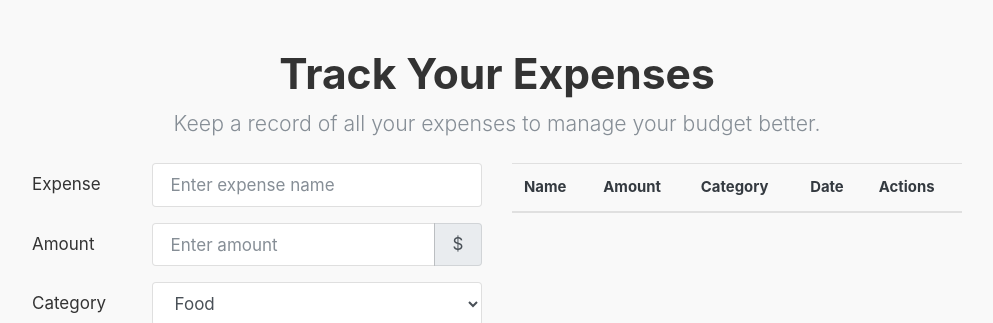
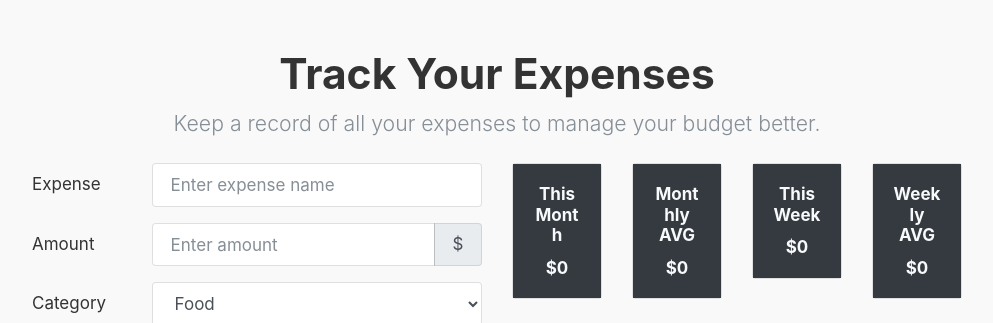
Before and after one commit to Alfredomg7/ExpensesTrackerSPA, a Flask app: page / in a window 1280 px wide. Shown: the part 58-381 px from the top of the page, without its empty margins (143-1136 px from the left). Run offline with Flask 3, Linux system fonts and the light colour scheme; lists and menus that the app fills with data are empty; some libraries are stand-ins or nearby versions.

Commit message:
Implement Expenses Summary section with 4 cards: Spent this month, Average montly spent, Spent this week and Average weekly spent.

```diff
--- a/app/static/js/app.js
+++ b/app/static/js/app.js
@@ -37,7 +37,21 @@ document.addEventListener('DOMContentLoaded', () => {
         const expenses = await fetchExpenses();
         expensesTableBody.innerHTML = '';
 
+        let monthTotal = 0;
+        let weekTotal = 0;
+        let totalMonths = 0;
+        let totalWeeks = 0;
+        const currentDate = new Date();
         expenses.forEach(expense => {
+            const expenseDate = new Date(expense.date);
+            monthTotal += parseFloat(expense.amount);
+            totalMonths++;
+
+            if (getWeekNumber(expenseDate) === getWeekNumber(currentDate)) {
+                weekTotal += parseFloat(expense.amount);
+                totalWeeks++;
+            }
+
             const row = document.createElement('tr');
             row.innerHTML = `
                 <td>${expense.name}</td>
@@ -67,6 +81,11 @@ document.addEventListener('DOMContentLoaded', () => {
                 populateEditForm(expense);
             });
         });
+
+        document.getElementById('month-total-expense').innerText = formatCurrency(monthTotal);
+        document.getElementById('monthly-avg-expense').innerText = formatCurrency(monthTotal / totalMonths);
+        document.getElementById('week-total-expense').innerText = formatCurrency(weekTotal);
+        document.getElementById('weekly-avg-expense').innerText = formatCurrency(weekTotal / totalWeeks);
     };
 
     function populateEditForm(expense) {
@@ -78,5 +97,11 @@ document.addEventListener('DOMContentLoaded', () => {
         expenseFormSubmit.textContent = 'Save Changes';
     }
 
+    function getWeekNumber(date) {
+        const onejan = new Date(date.getFullYear(), 0, 1);
+        const millisecsInDay = 86400000;
+        return Math.ceil(((date - onejan) / millisecsInDay + onejan.getDay() + 1) / 7);
+    }
+
     loadExpenses();
 });
--- a/app/templates/index.html
+++ b/app/templates/index.html
@@ -61,6 +61,41 @@
                 </form>
             </div>
             <div class="col-12 col-lg-6 mt-4 mt-lg-0">
+                <!-- Expenses Summary -->
+                <div class="row">
+                    <div class="col-md-3 mb-4">
+                        <div class="card">
+                            <div class="card-body text-center bg-dark text-light">
+                                <h6 class="card-title">This Month</h6>
+                                <h6 class="card-text" id="month-total-expense">$0</5>
+                            </div>
+                        </div>
+                    </div>
+                    <div class="col-md-3 mb-4">
+                        <div class="card">
+                            <div class="card-body text-center bg-dark text-light">
+                                <h6 class="card-title">Monthly AVG</h6>
+                                <h6 class="card-text" id="monthly-avg-expense">$0</h6>
+                            </div>
+                        </div>
+                    </div>
+                    <div class="col-md-3 mb-4">
+                        <div class="card">
+                            <div class="card-body text-center bg-dark text-light">
+                                <h6 class="card-title">This Week</h6>
+                                <h6 class="card-text" id="week-total-expense">$0</h6>
+                            </div>
+                        </div>
+                    </div>
+                    <div class="col-md-3 mb-4">
+                        <div class="card">
+                            <div class="card-body text-center bg-dark text-light">
+                                <h6 class="card-title">Weekly AVG</h6>
+                                <h6 class="card-text" id="weekly-avg-expense">$0</h6>
+                            </div>
+                        </div>
+                    </div>
+                </div>
                 <!-- Expenses Table -->
                 <table class="table table-striped">
                     <thead>
```
